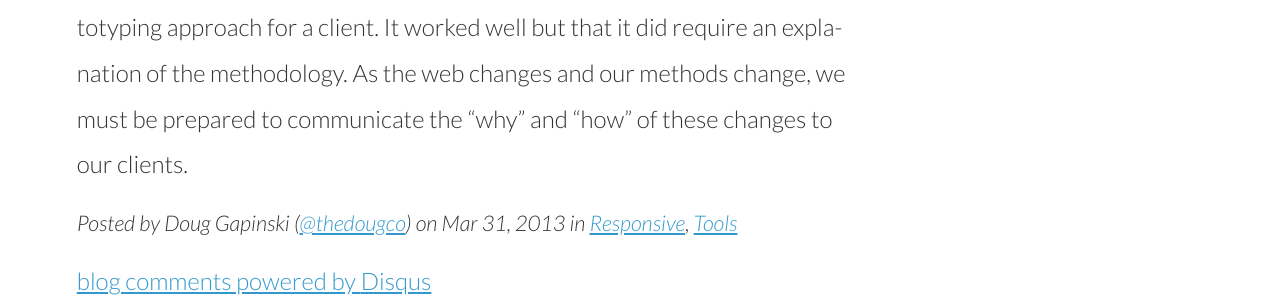
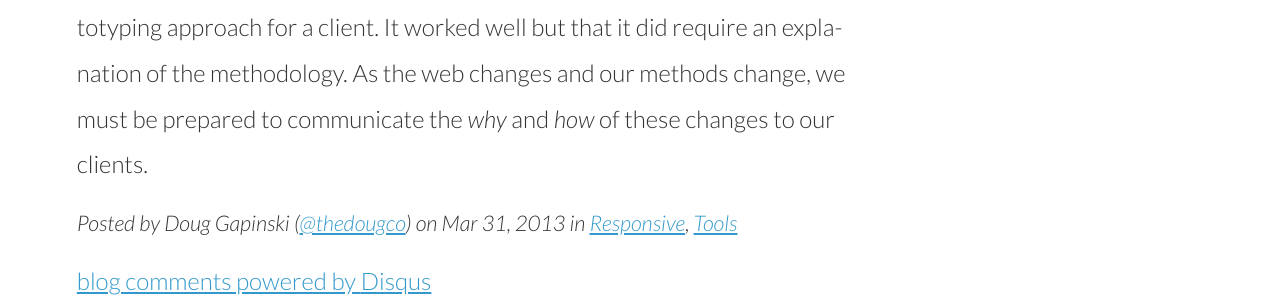
Before and after one commit to thedougco/responsive.ly, a Jekyll site: the page built from _posts/2013-03-31-putting-typography-first-in-responsive-prototyping.md, in a window 1280 px wide. Shown: the part 1631-1931 px from the top of the page. Built offline with Jekyll 4.4.1, drawn with Linux system fonts in a browser that asks for light colours; nearby versions of some CDN libraries; Markdown is read by kramdown in place of the engine named in the settings; comment, search, counter and statistics services are not loaded; some of the changed text lies outside the part shown.

```diff
--- a/_posts/2013-03-31-putting-typography-first-in-responsive-prototyping.md
+++ b/_posts/2013-03-31-putting-typography-first-in-responsive-prototyping.md
@@ -15,4 +15,4 @@ How content and language are used should shape the typographic tools necessary t
 
 A typography-based prototyping model is one that puts the reading experience first. Before we ask clients to make decisions about layout, color and finishes (as is common with other popular prototyping methods including [Style Tiles](http://styletil.es/)), we could be asking clients to make decisions about one of the most important aspects of web design: *how the content will look and how it will read*. I'd much rather have my clients focused on clarity, legibility and typographic character than splitting hairs about hairline rules and layout, especially at the beginning of a project.
 
-Viljami lists several different resources for typography-first prototyping. I've been using [Typecast](http://typecast.com/) since the beta and have tried my first "content-out" prototyping approach for a client. It worked well but that it did require an explanation of the methodology. As the web changes and our methods change, we must be prepared to communicate the "why" and "how" of these changes to our clients.
+Viljami lists several different resources for typography-first prototyping. I've been using [Typecast](http://typecast.com/) since the beta and have tried my first “content-out” prototyping approach for a client. It worked well but that it did require an explanation of the methodology. As the web changes and our methods change, we must be prepared to communicate the *why* and *how* of these changes to our clients.
```
